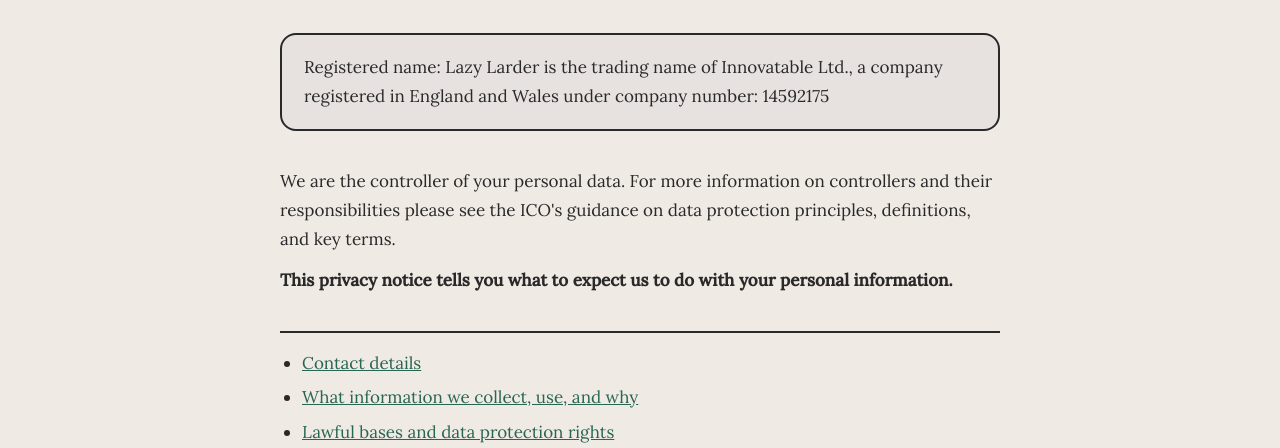
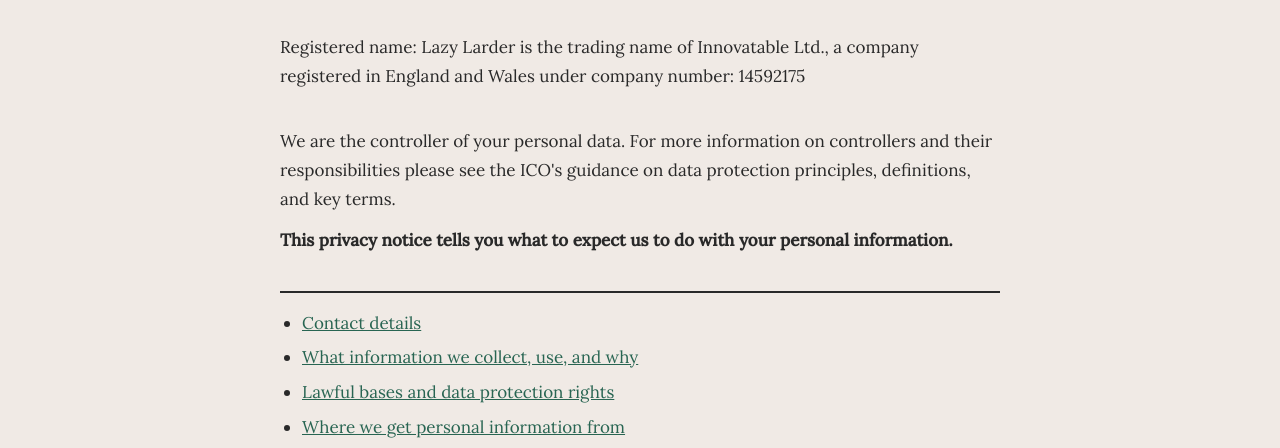
Before and after one commit to Lazy-Larder/site, a plain HTML site: page privacy.html in a window 1280 px wide. Shown: the part 335-783 px from the top of the page. Drawn offline with nearby package versions, Linux system fonts and the light colour scheme.

Commit message:
Update site from 7f6fc90

```diff
--- a/privacy.html
+++ b/privacy.html
@@ -43,7 +43,7 @@ a{color:#286552}a:hover{color:#1d4b3d}
 <h1 style="margin: 0; font-family: 'Playfair Display', Georgia, serif; font-weight: 700; font-size: clamp(2.2rem, 5vw, 3.2rem); line-height: 1.1">Lazy Larder customer privacy notice</h1>
 <p style="margin: 0; font-size: 15px; color: #5F5A55">Updated November 2026</p>
 </div>
-<div style="border: 2px solid #292929; border-radius: 16px; background: #E7E2DF; padding: 18px 22px; display: flex; flex-direction: column; gap: 6px"><p style="margin: 0">Registered name: Lazy Larder is the trading name of Innovatable Ltd., a company registered in England and Wales under company number: 14592175</p></div>
+<div style="display: flex; flex-direction: column; gap: 6px"><p style="margin: 0">Registered name: Lazy Larder is the trading name of Innovatable Ltd., a company registered in England and Wales under company number: 14592175</p></div>
 <div style="display: flex; flex-direction: column; gap: 12px"><p style="margin: 0">We are the controller of your personal data. For more information on controllers and their responsibilities please see the ICO's guidance on data protection principles, definitions, and key terms.</p><p style="margin: 0"><strong>This privacy notice tells you what to expect us to do with your personal information.</strong></p></div>
 <nav aria-label="On this page" style="border-top: 2px solid #292929; border-bottom: 2px solid #292929; padding: 16px 0"><ul style="margin: 0; padding-left: 22px; display: grid; gap: 6px"><li><a href="#contact">Contact details</a></li><li><a href="#information">What information we collect, use, and why</a></li><li><a href="#lawful-bases">Lawful bases and data protection rights</a></li><li><a href="#sources">Where we get personal information from</a></li><li><a href="#retention">How long we keep information</a></li><li><a href="#sharing">Who we share information with</a></li><li><a href="#outside-uk">Sharing information outside the UK</a></li><li><a href="#complain">How to complain</a></li></ul></nav>
 <section id="contact" style="display: flex; flex-direction: column; gap: 12px; scroll-margin-top: 24px">
```
